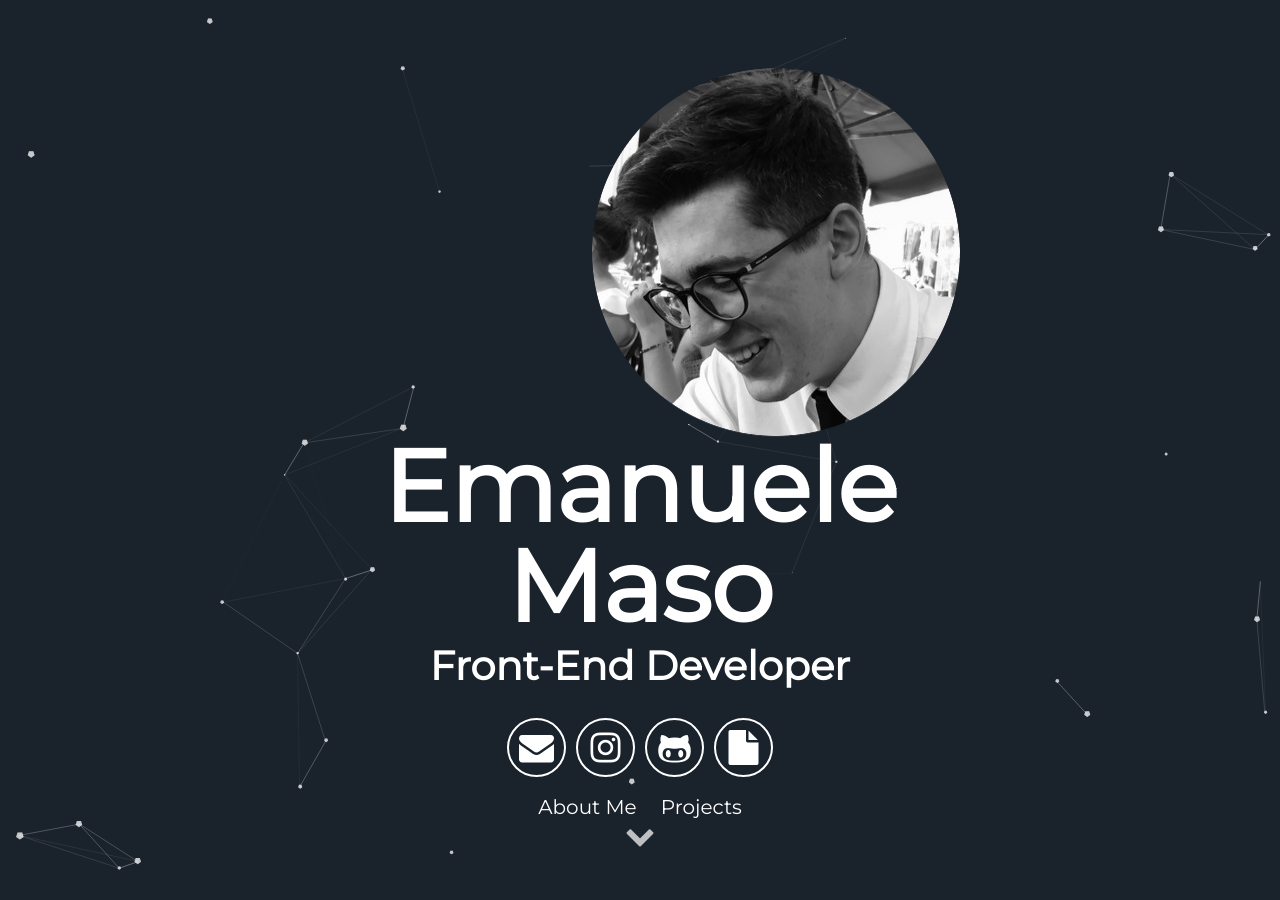
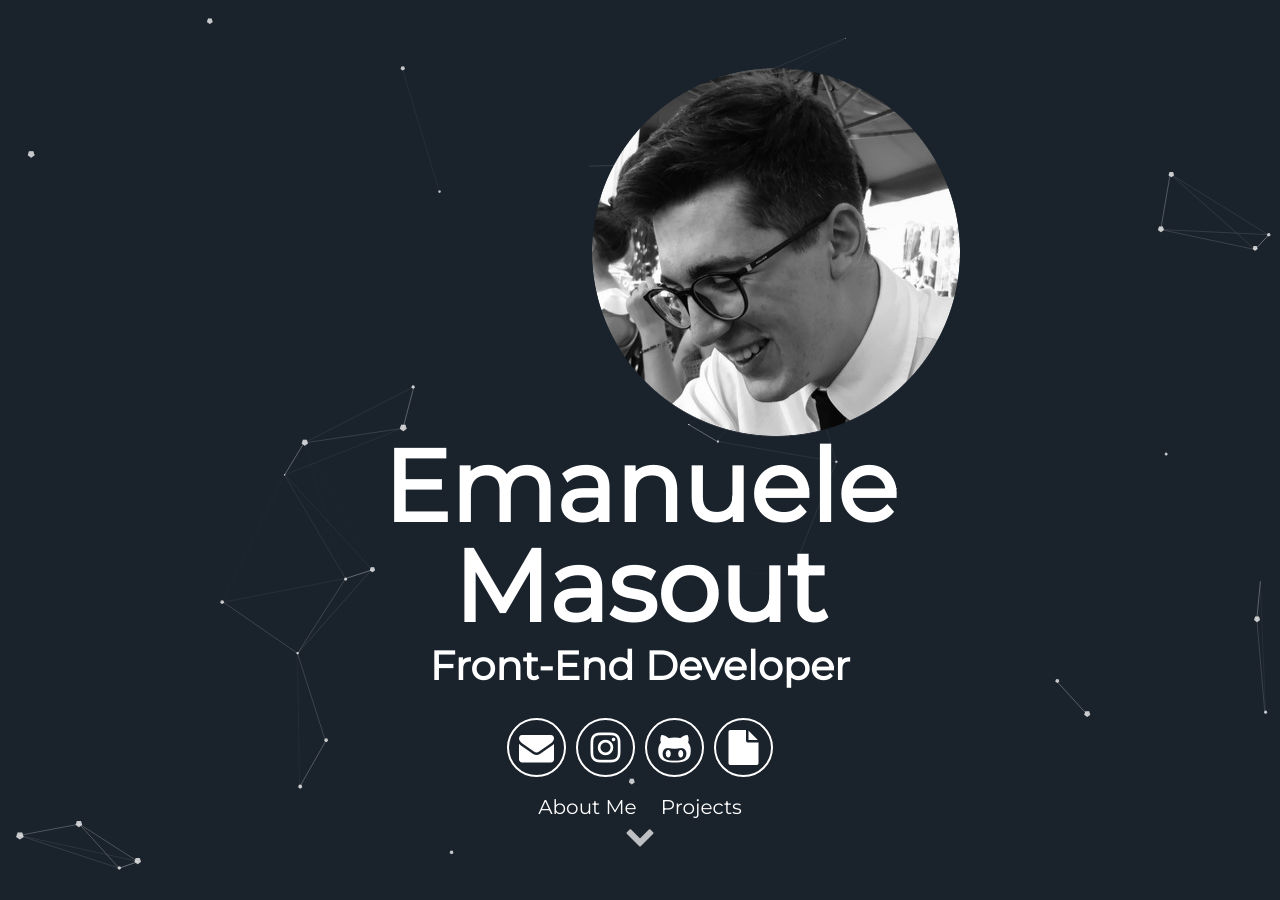
Before and after one commit to ClarkStoro/clarkstoro.github.io, a Jekyll site: the page built from index.html, in a window 1280 px wide and 900 px high. Built offline with Jekyll 4.4.1, drawn with Linux system fonts in a browser that asks for light colours.

Commit message:
Update header.html

```diff
--- a/_includes/header.html
+++ b/_includes/header.html
@@ -4,7 +4,7 @@
         <img alt="ema" src="{{ "/assets/img/EmanueleMaso.png"}}" />
       </div>
       <h1>
-        <span class="site-title">{{site.username}}</span>
+        <span class="site-title">{{site.username}}ut</span>
         <span class="site-description">{{site.user_title}}</span>
       </h1>
       <div class="header-icons">
```
